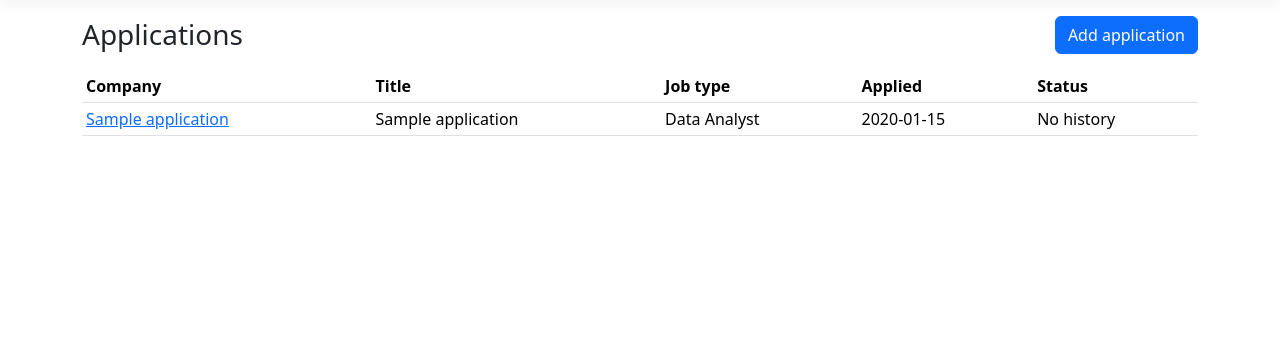
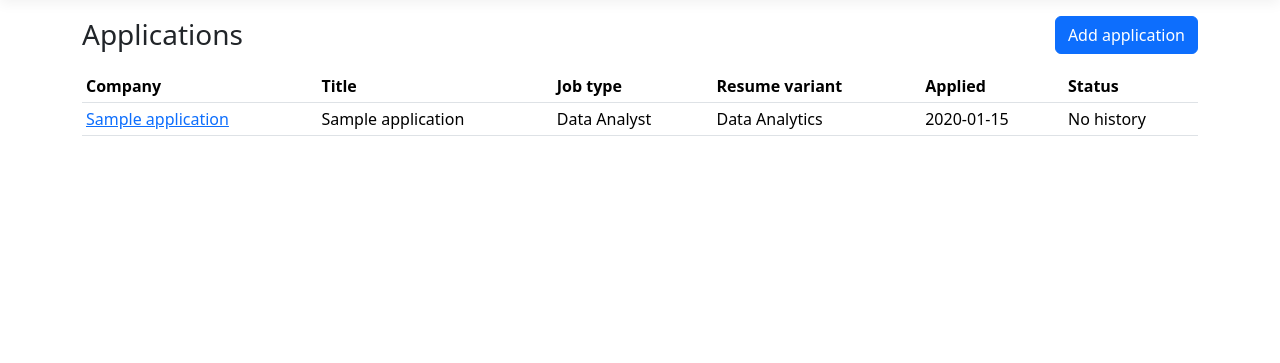
Before and after one commit to TomasNader7/job-tracker, an ASP.NET Core app: page / in a window 1280 px wide. Shown: the part 57-420 px from the top of the page. Run offline with ASP.NET Core 8, Linux system fonts and the light colour scheme; tables that the repository leaves empty hold one stand-in row (values such as "Sample post"); style sheets or scripts are compiled from the project's sources; some libraries are stand-ins or nearby versions.

Commit message:
Show resume variant on the list page
New Resume variant column; LabelOrDash shows a dash when an application has
none. 220 tests green.

Co-Authored-By: Claude Sonnet 5.5 <noreply@anthropic.com>

```diff
--- a/src/JobTracker.Web/Pages/Index.cshtml
+++ b/src/JobTracker.Web/Pages/Index.cshtml
@@ -22,6 +22,7 @@ else
                 <th>Company</th>
                 <th>Title</th>
                 <th>Job type</th>
+                <th>Resume variant</th>
                 <th>Applied</th>
                 <th>Status</th>
             </tr>
@@ -33,6 +34,7 @@ else
                 <td><a asp-page="/Details" asp-route-id="@v.Application.Id">@v.Application.CompanyName</a></td>
                 <td>@v.Application.JobTitle</td>
                 <td>@JobTypeDisplay.LabelOrDash(v.Application.JobType)</td>
+                <td>@ResumeVariantDisplay.LabelOrDash(v.Application.ResumeVariant)</td>
                 <td>@v.Application.DateApplied.ToString("yyyy-MM-dd")</td>
                 <td>
                     @StatusDisplay.Label(v)
--- a/src/JobTracker.Web/ResumeVariantDisplay.cs
+++ b/src/JobTracker.Web/ResumeVariantDisplay.cs
@@ -19,4 +19,7 @@ public static class ResumeVariantDisplay
         ResumeVariant.FrontendSwe => "Frontend SWE",
         _ => throw new ArgumentOutOfRangeException(nameof(variant), variant, "Unknown resume variant."),
     };
+
+    /// <summary>For the list page: the label, or a dash when the application has no resume variant.</summary>
+    public static string LabelOrDash(ResumeVariant? variant) => variant is { } v ? Label(v) : "-";
 }
```
Also changed, not shown: tests/JobTracker.Tests/ResumeVariantUiTests.cs (+12 -0 lines).
